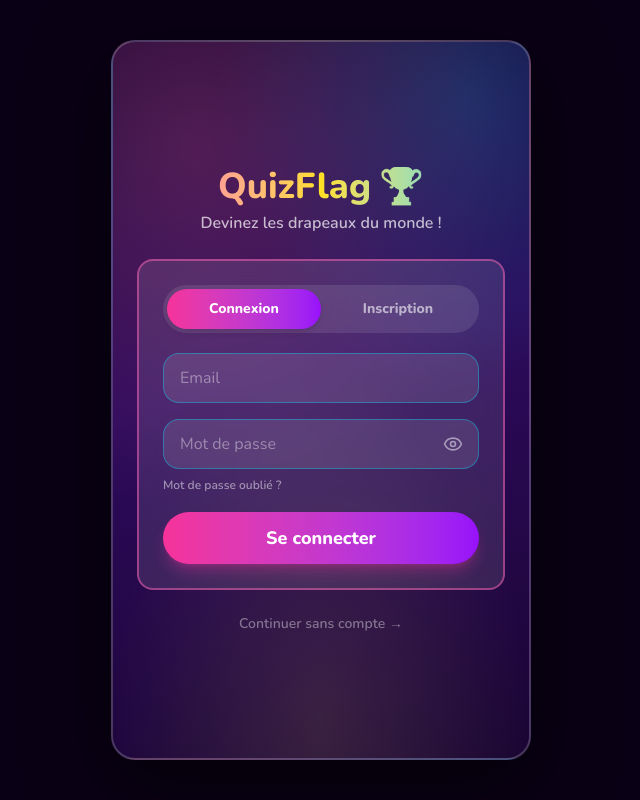
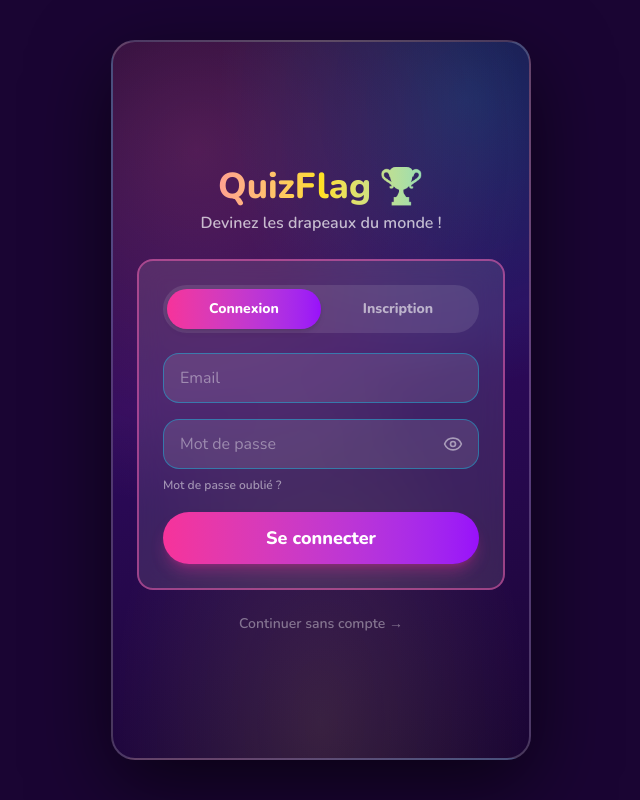
Before and after one commit to skander1203/quizflag, a React (Vite) app: page / in a window 1280 px wide. Shown: the whole page, without its empty margins (319-959 px from the left). Built offline with nearby package versions, Linux system fonts and the light colour scheme.

Commit message:
fix ios overscroll white definitive

```diff
--- a/src/index.css
+++ b/src/index.css
@@ -1,5 +1,13 @@
 @import url('https://fonts.googleapis.com/css2?family=Nunito:wght@400;600;700;800;900&display=swap');
 @import "tailwindcss";
+
+/* iOS Safari overscroll uses html background-color — must be outside @layer */
+html {
+  background-color: #1a0533 !important;
+}
+body {
+  background-color: #1a0533 !important;
+}
 
 * {
   scrollbar-width: none;
@@ -16,7 +24,6 @@
 @layer base {
   html {
     background-color: #1a0533 !important;
-    background: linear-gradient(135deg, #1a0533 0%, #2d0a5c 50%, #1a0533 100%) !important;
     overscroll-behavior: none;
     font-family: var(--font-sans);
     scroll-behavior: smooth;
@@ -24,7 +31,7 @@
   }
   body {
     background-color: #1a0533 !important;
-    background: linear-gradient(135deg, #1a0533 0%, #2d0a5c 50%, #1a0533 100%) !important;
+    background-image: linear-gradient(135deg, #1a0533 0%, #2d0a5c 50%, #1a0533 100%);
     overscroll-behavior: none;
     min-height: 100dvh;
     padding-top: env(safe-area-inset-top);
@@ -44,7 +51,7 @@
   .phone-viewport {
     @apply min-h-dvh w-full flex items-stretch sm:items-center justify-center;
     @apply p-0 sm:p-4 md:p-6;
-    background-color: #0a0015;
+    background-color: #1a0533;
   }
 
   .phone-frame {
@@ -213,3 +220,11 @@
   background: rgba(255, 255, 255, 0.2);
   border-radius: 4px;
 }
+
+/* iOS Safari overscroll reads html background-color — keep outside @layer */
+html {
+  background-color: #1a0533 !important;
+}
+body {
+  background-color: #1a0533 !important;
+}
```
Also changed, not shown: index.html (+1 -1 lines).
